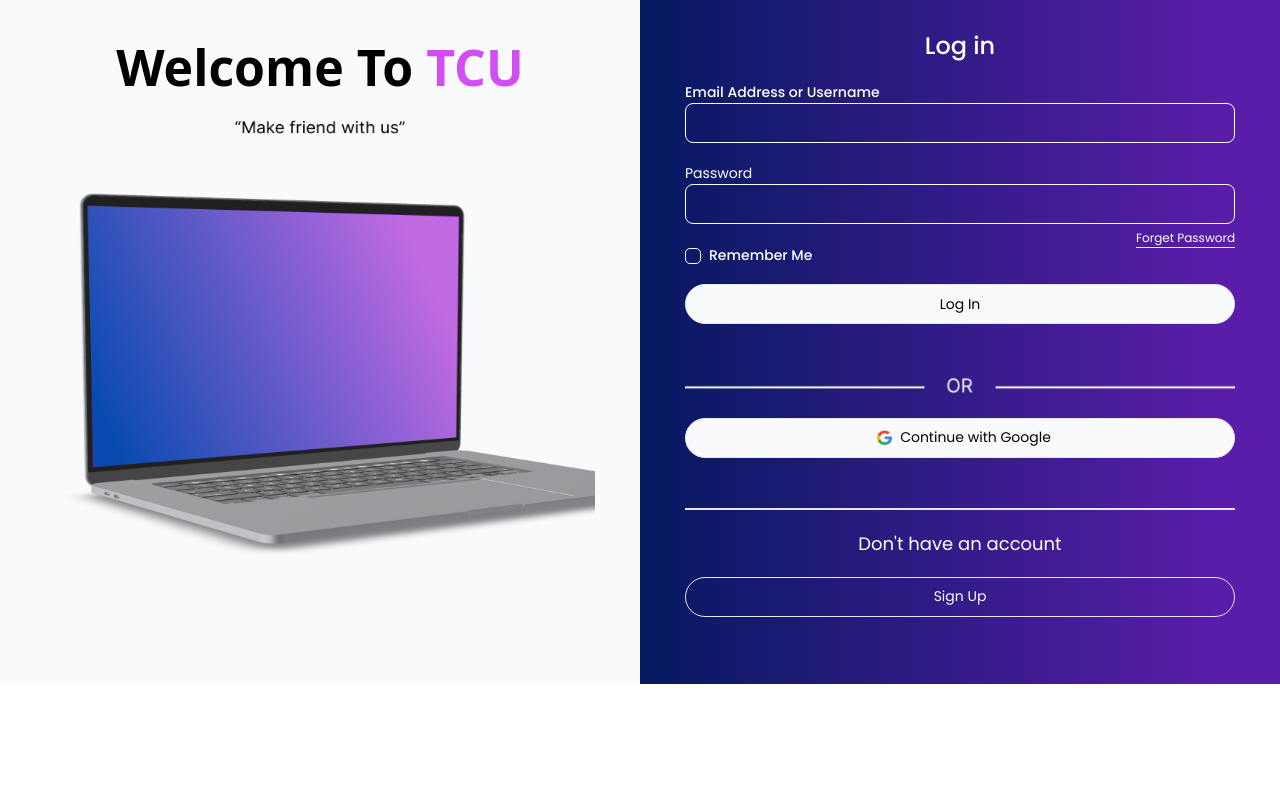
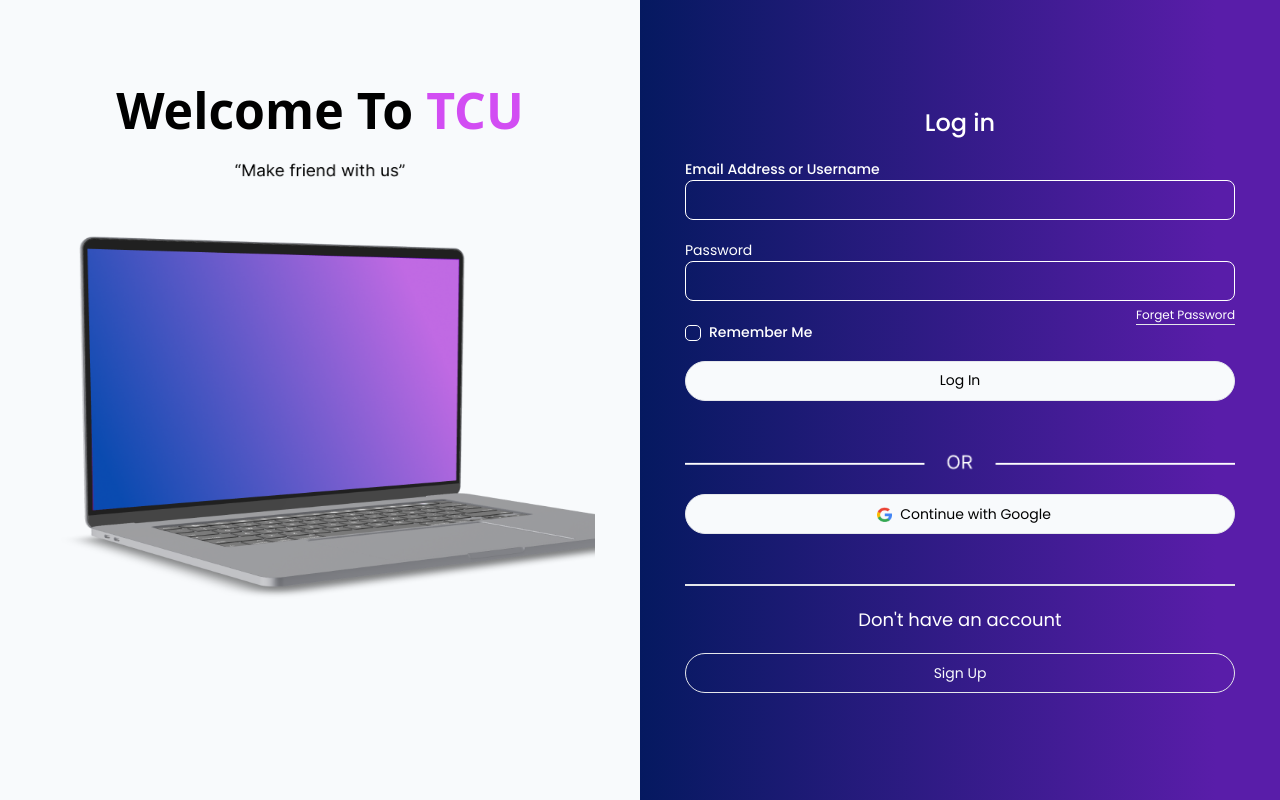
Before and after one commit to thawzinhtut1901/TCU-To-Communicate-With-You, a React (Vite) app: page / in a window 1280 px wide. Built offline with nearby package versions, Linux system fonts and the light colour scheme.

Commit message:
layout fix

```diff
--- a/src/Layouts/AuthLayouts/LogIn.tsx
+++ b/src/Layouts/AuthLayouts/LogIn.tsx
@@ -2,12 +2,12 @@ import { LoginDesign, LogInForm } from "../../pages/AuthPages"
 
 const LogIn = () => {
   return (
-    <div className="flex h-full">
-      <div className="bg-slate-50 w-1/2">
+    <div className="flex items-center justify-center h-screen">
+      <div className="w-1/2 bg-slate-50">
         <LoginDesign/>
       </div>
 
-        <div className="bg-custom-gradient w-1/2">
+        <div className="w-1/2 bg-custom-gradient">
           <LogInForm/>
         </div>
     </div>
--- a/src/pages/AuthPages/LogInForm.tsx
+++ b/src/pages/AuthPages/LogInForm.tsx
@@ -7,8 +7,8 @@ import { Label } from "../../components/ui/label"
 
 const LogInForm = () => {
   return (
-    <div>
-        <h2 className="flex justify-center mt-[30px] font-medium font-poppins text-2xl text-white">Log in</h2>
+    <div className="flex flex-col items-center justify-center h-screen">
+        <h2 className="flex justify-center text-2xl font-medium text-white font-poppins">Log in</h2>
 
         <div className="flex-col mx-auto mt-[20px] w-[550px] font-poppins font-thin text-[14px] text-white">
         <Label htmlFor="email">
--- a/src/pages/AuthPages/LoginDesign.tsx
+++ b/src/pages/AuthPages/LoginDesign.tsx
@@ -3,7 +3,7 @@ import { TCULogCom, textHeader } from "../../assets"
 
 const LoginDesign = () => {
   return (
-    <div className="flex flex-col justify-center items-center mt-[30px]">
+    <div className="flex flex-col items-center justify-center h-screen">
         <h1 className="font-extrabold text-[50px]">Welcome To <span className="text-[#D24DF3]">TCU</span></h1>
         <img src={textHeader} alt="" className="mt-[15px] w-[170px]"/>
         <img src={TCULogCom} alt="" className="w-[550px] h-[550px]"/>
--- a/src/pages/AuthPages/SignupDesign.tsx
+++ b/src/pages/AuthPages/SignupDesign.tsx
@@ -2,7 +2,7 @@ import { reverseLogoCom, textHeader } from "../../assets"
 
 const SignupDesign = () => {
   return (
-    <div className="flex flex-col justify-center items-center mt-[30px]">
+    <div className="flex flex-col items-center justify-center h-screen">
         <h1 className="font-extrabold text-[50px]">Welcome To <span className="text-[#D24DF3]">TCU</span></h1>
         <img src={textHeader} alt="" className="mt-[15px] w-[170px]"/>
         <img src={reverseLogoCom} alt="" className="w-[550px] h-[550px]"/>
--- a/src/pages/AuthPages/SignupForm.tsx
+++ b/src/pages/AuthPages/SignupForm.tsx
@@ -97,8 +97,8 @@ const SignupForm = () => {
     };
 
   return (
-    <div>
-        <h2 className="flex justify-center mt-[30px] font-medium font-poppins text-2xl text-white">Sign in</h2>
+    <div className="flex flex-col items-center justify-center h-screen">
+        <h2 className="flex justify-center text-2xl font-medium text-white font-poppins">Sign in</h2>
 
         <div className="flex-col mx-auto mt-[20px] w-[550px] font-poppins font-thin text-[14px] text-white">
             <Label htmlFor="email">
@@ -114,7 +114,7 @@ const SignupForm = () => {
             />
 
             {errors.email && (
-                <span className="my-2 font-bold text-red-500 text-sm">{errors.email}</span>
+                <span className="my-2 text-sm font-bold text-red-500">{errors.email}</span>
             )}
         </div>
 
@@ -131,7 +131,7 @@ const SignupForm = () => {
                 className="rounded-[8px]"
             />
             {errors.password && (
-                <span className="my-2 font-bold text-red-500 text-sm">
+                <span className="my-2 text-sm font-bold text-red-500">
                     {errors.password}
                 </span>
             )}
@@ -150,7 +150,7 @@ const SignupForm = () => {
                 className="rounded-[8px]"/>
 
             {errors.confirmPassword && (
-                <span className="my-2 font-bold text-red-500 text-sm">
+                <span className="my-2 text-sm font-bold text-red-500">
                     {errors.confirmPassword}
                 </span>
             )}
```
